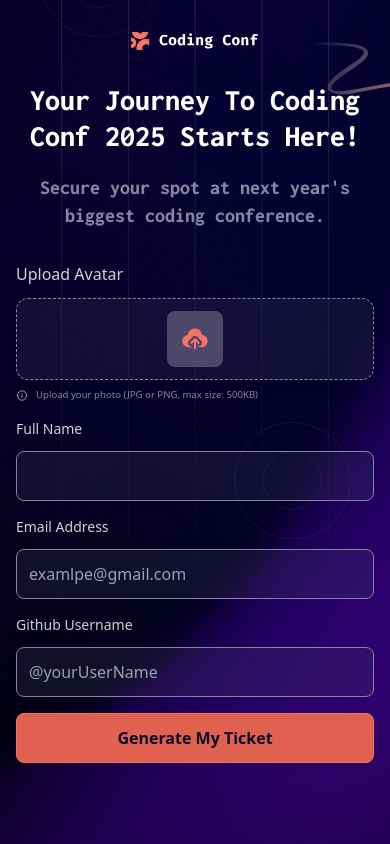
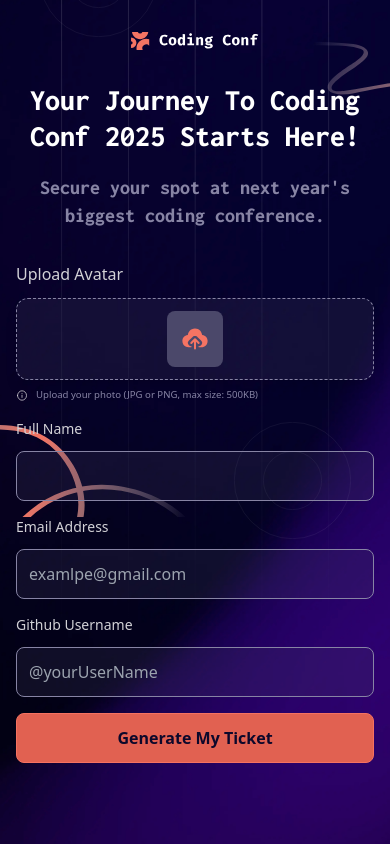
Before and after one commit to negin-khademi/conference-ticket-generator, an Angular app: page / in a window 390 px wide. Built offline with nearby package versions, Linux system fonts and the light colour scheme.

Commit message:
fix : modify position of image on the bottom

```diff
--- a/src/app/background/background.component.html
+++ b/src/app/background/background.component.html
@@ -15,7 +15,7 @@
     </div>
     <!-- Bottom-left decoration -->
     <div
-      class="hidden md:block absolute bottom-0 left-0 w-[50%] h-[50%] bg-no-repeat bg-contain bg-[url('/images/pattern-squiggly-line-bottom-desktop.svg')] pointer-events-none">
+      class="fixed  bottom-0 left-0 w-[50%] h-[50%] bg-no-repeat bg-contain bg-[url('/images/pattern-squiggly-line-bottom-desktop.svg')] pointer-events-none">
     </div>
 
     <div class="relative z-10 p-4">
```
